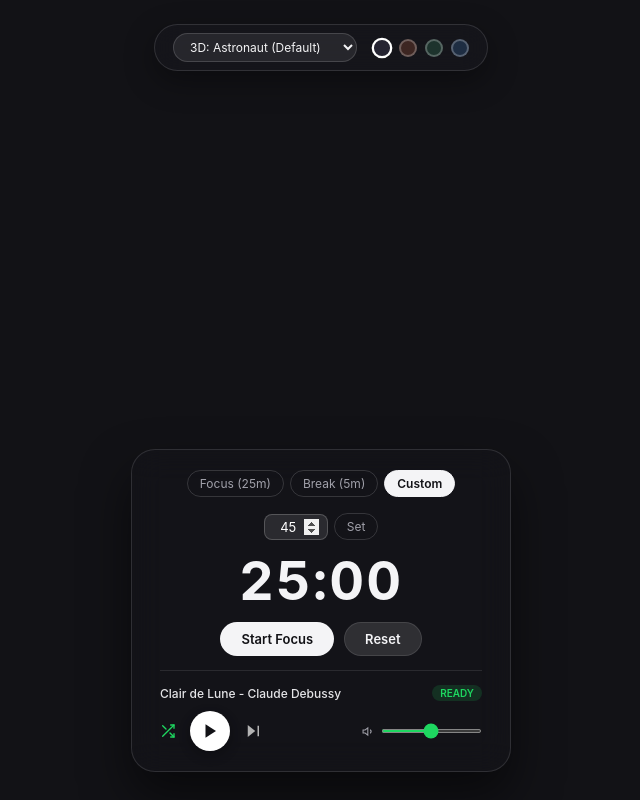
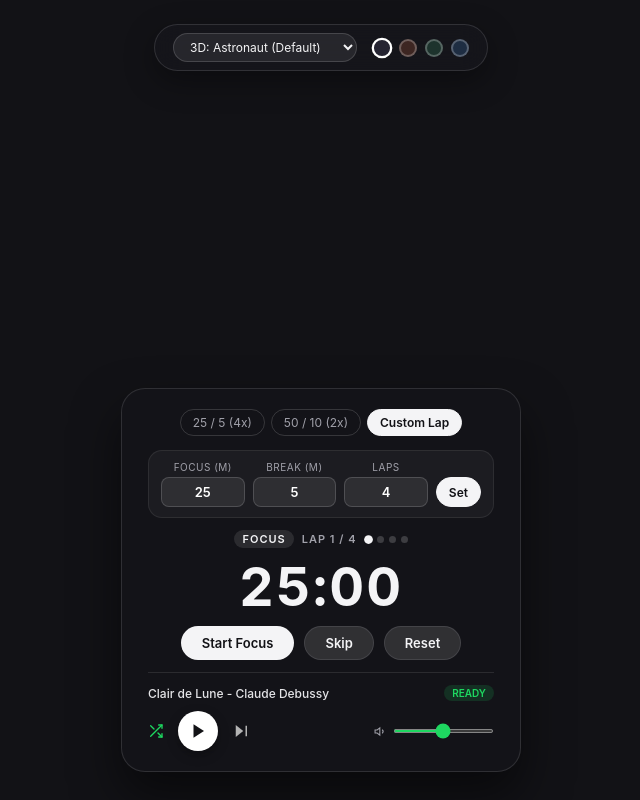
Before and after one commit to scarlet-azure/lofi-3d-timer, a plain HTML site: page index.html in a window 1280 px wide. Both pictures are taken after a click on the element "25:00". Shown: the whole page, without its empty margins (319-959 px from the left). Drawn offline with Linux system fonts and the light colour scheme; some packages are replaced by stand-ins of ours; no server answers; a script that the page names is missing.

Commit message:
Custom Lap Settings

```diff
--- a/index.html
+++ b/index.html
@@ -8,6 +8,16 @@
   <style>
     * { box-sizing: border-box; margin: 0; padding: 0; font-family: -apple-system, BlinkMacSystemFont, "Segoe UI", Roboto, sans-serif; }
     body { background: #121216; color: #f4f4f6; overflow: hidden; height: 100vh; width: 100vw; }
+
+    /* Hilangkan panah default input number di semua browser */
+    input[type=number]::-webkit-inner-spin-button,
+    input[type=number]::-webkit-outer-spin-button {
+      -webkit-appearance: none;
+      margin: 0;
+    }
+    input[type=number] {
+      -moz-appearance: textfield;
+    }
 
     /* Kanvas 3D Full Screen */
     model-viewer {
@@ -67,23 +77,23 @@
       bottom: 28px;
       left: 50%;
       transform: translateX(-50%);
-      background: rgba(20, 20, 26, 0.72);
+      background: rgba(20, 20, 26, 0.75);
       backdrop-filter: blur(16px);
       -webkit-backdrop-filter: blur(16px);
       border: 1px solid rgba(255, 255, 255, 0.12);
       border-radius: 24px;
-      padding: 20px 28px;
+      padding: 20px 26px;
       display: flex;
       flex-direction: column;
       align-items: center;
-      gap: 14px;
-      width: 90%;
-      max-width: 380px;
+      gap: 12px;
+      width: 92%;
+      max-width: 400px;
       box-shadow: 0 24px 48px rgba(0, 0, 0, 0.5);
       z-index: 10;
     }
 
-    /* Mode & Custom Timer */
+    /* Mode & Custom Lap Settings */
     .mode-tabs { display: flex; gap: 6px; align-items: center; }
     .mode-btn {
       background: transparent;
@@ -95,26 +105,84 @@
       cursor: pointer;
       transition: all 0.2s;
     }
+    .mode-btn:hover { border-color: rgba(255,255,255,0.35); color: #f4f4f6; }
     .mode-btn.active { background: #f4f4f6; color: #121216; border-color: #f4f4f6; font-weight: 600; }
 
-    .custom-time-box {
+    .custom-settings-grid {
       display: none;
-      align-items: center;
-      gap: 6px;
+      grid-template-columns: repeat(3, 1fr) auto;
+      gap: 8px;
+      align-items: end;
+      width: 100%;
+      background: rgba(255, 255, 255, 0.04);
+      border: 1px solid rgba(255, 255, 255, 0.08);
+      padding: 10px 12px;
+      border-radius: 14px;
       margin-top: 2px;
     }
-    .custom-time-box.show { display: flex; }
+    .custom-settings-grid.show { display: grid; }
+
+    .input-group {
+      display: flex;
+      flex-direction: column;
+      align-items: center;
+      gap: 4px;
+    }
+    .input-group label {
+      font-size: 10px;
+      color: #a1a1aa;
+      text-transform: uppercase;
+      letter-spacing: 0.5px;
+    }
     .custom-input {
-      width: 64px;
-      background: rgba(255,255,255,0.1);
-      border: 1px solid rgba(255,255,255,0.2);
+      width: 100%;
+      background: rgba(255, 255, 255, 0.08);
+      border: 1px solid rgba(255, 255, 255, 0.16);
       color: #fff;
-      padding: 4px 8px;
+      padding: 6px 4px;
       border-radius: 8px;
       text-align: center;
       font-size: 13px;
+      font-weight: 600;
       outline: none;
+      transition: border-color 0.2s;
     }
+    .custom-input:focus { border-color: #1ed760; }
+
+    /* Status Phase & Lap Indicator */
+    .session-status {
+      display: flex;
+      align-items: center;
+      gap: 8px;
+      font-size: 11px;
+      font-weight: 600;
+      letter-spacing: 1px;
+      color: #a1a1aa;
+      text-transform: uppercase;
+    }
+    .phase-pill {
+      padding: 2px 8px;
+      border-radius: 999px;
+      background: rgba(255, 255, 255, 0.1);
+      color: #f4f4f6;
+    }
+    .phase-pill.break {
+      background: rgba(56, 189, 248, 0.18);
+      color: #38bdf8;
+    }
+    .lap-dots {
+      display: flex;
+      gap: 5px;
+    }
+    .lap-dot {
+      width: 7px;
+      height: 7px;
+      border-radius: 50%;
+      background: rgba(255, 255, 255, 0.18);
+      transition: all 0.3s;
+    }
+    .lap-dot.done { background: #1ed760; }
+    .lap-dot.current { background: #f4f4f6; transform: scale(1.25); }
 
     .timer-display {
       font-size: 54px;
@@ -144,7 +212,7 @@
     /* Spotify-Style Audio Player */
     .spotify-player {
       width: 100%;
-      padding-top: 14px;
+      padding-top: 12px;
       border-top: 1px solid rgba(255, 255, 255, 0.1);
       display: flex;
       flex-direction: column;
@@ -263,23 +331,43 @@
 
   <!-- HUD Bawah -->
   <div class="hud-container">
+    <!-- Preset & Custom Toggle -->
     <div class="mode-tabs">
-      <button class="mode-btn active" onclick="setMode(25, this)">Focus (25m)</button>
-      <button class="mode-btn" onclick="setMode(5, this)">Break (5m)</button>
-      <button class="mode-btn" id="customModeBtn" onclick="toggleCustomInput(this)">Custom</button>
+      <button class="mode-btn active" id="preset25Btn" onclick="applyPreset(25, 5, 4, this)">25 / 5 (4x)</button>
+      <button class="mode-btn" id="preset50Btn" onclick="applyPreset(50, 10, 2, this)">50 / 10 (2x)</button>
+      <button class="mode-btn" id="customModeBtn" onclick="toggleCustomPanel(this)">Custom Lap</button>
     </div>
 
-    <!-- Input Custom Waktu -->
-    <div class="custom-time-box" id="customBox">
-      <input type="number" id="customMinutesInput" class="custom-input" min="1" max="180" value="45" placeholder="Menit" />
-      <button class="mode-btn active" onclick="applyCustomTime()">Set</button>
+    <!-- Panel Pengaturan Custom Focus, Break, & Jumlah Lap -->
+    <div class="custom-settings-grid" id="customPanel">
+      <div class="input-group">
+        <label for="focusInput">Focus (m)</label>
+        <input type="number" id="focusInput" class="custom-input" min="1" max="180" value="25" />
+      </div>
+      <div class="input-group">
+        <label for="breakInput">Break (m)</label>
+        <input type="number" id="breakInput" class="custom-input" min="1" max="60" value="5" />
+      </div>
+      <div class="input-group">
+        <label for="lapsInput">Laps</label>
+        <input type="number" id="lapsInput" class="custom-input" min="1" max="12" value="4" />
+      </div>
+      <button class="mode-btn active" style="height: 30px;" onclick="applyCustomSettings()">Set</button>
     </div>
 
-    <div class="timer-display" id="timer" onclick="toggleCustomInput(document.getElementById('customModeBtn'))" title="Klik untuk atur waktu sendiri">25:00</div>
+    <!-- Indikator Phase & Lap -->
+    <div class="session-status">
+      <span class="phase-pill" id="phaseBadge">FOCUS</span>
+      <span id="lapText">LAP 1 / 4</span>
+      <div class="lap-dots" id="lapDots"></div>
+    </div>
+
+    <div class="timer-display" id="timer" onclick="toggleCustomPanel(document.getElementById('customModeBtn'))" title="Klik untuk atur Focus, Break & Lap">25:00</div>
 
     <div class="timer-controls">
       <button class="btn-timer primary" id="startBtn" onclick="toggleTimer()">Start Focus</button>
-      <button class="btn-timer" onclick="resetTimer()">Reset</button>
+      <button class="btn-timer" onclick="skipPhase()" title="Lompat ke sesi berikutnya">Skip</button>
+      <button class="btn-timer" onclick="resetSession()">Reset</button>
     </div>
 
     <!-- Spotify-Style Audio HUD -->
@@ -335,16 +423,27 @@
   <audio id="bgAudio"></audio>
 
   <script>
-    let defaultMinutes = 25;
-    let timeLeft = defaultMinutes * 60;
+    // --- STATE SESI & LAP ---
+    let focusMinutes = 25;
+    let breakMinutes = 5;
+    let totalLaps = 4;
+    let currentLap = 1;
+    let currentPhase = "focus"; // "focus" atau "break"
+    let timeLeft = focusMinutes * 60;
     let timerId = null;
     let isRunning = false;
 
     const viewerEl = document.getElementById("viewer");
     const timerEl = document.getElementById("timer");
     const startBtn = document.getElementById("startBtn");
-    const customBox = document.getElementById("customBox");
-    const customMinutesInput = document.getElementById("customMinutesInput");
+    const customPanel = document.getElementById("customPanel");
+    const phaseBadge = document.getElementById("phaseBadge");
+    const lapText = document.getElementById("lapText");
+    const lapDotsEl = document.getElementById("lapDots");
+
+    const focusInput = document.getElementById("focusInput");
+    const breakInput = document.getElementById("breakInput");
+    const lapsInput = document.getElementById("lapsInput");
 
     const bgAudio = document.getElementById("bgAudio");
     const playIcon = document.getElementById("playIcon");
@@ -363,12 +462,79 @@
       swatchEl.classList.add("active");
     }
 
-    // --- 2. TIMER & CUSTOM DURATION ---
-    function updateDisplay() {
+    // --- 2. GENTLE CHIME SOUND (WEB AUDIO API) ---
+    function playChime() {
+      try {
+        const ctx = new (window.AudioContext || window.webkitAudioContext)();
+        const osc = ctx.createOscillator();
+        const gain = ctx.createGain();
+        osc.type = "sine";
+        osc.frequency.setValueAtTime(528, ctx.currentTime); // Nada lembut 528Hz
+        osc.frequency.exponentialRampToValueAtTime(792, ctx.currentTime + 0.4);
+        gain.gain.setValueAtTime(0.15, ctx.currentTime);
+        gain.gain.exponentialRampToValueAtTime(0.001, ctx.currentTime + 1.2);
+        osc.connect(gain);
+        gain.connect(ctx.destination);
+        osc.start();
+        osc.stop(ctx.currentTime + 1.2);
+      } catch (e) {}
+    }
+
+    // --- 3. TIMER, PHASE & LAP LOGIC ---
+    function renderSessionUI() {
       const mins = Math.floor(timeLeft / 60).toString().padStart(2, "0");
       const secs = (timeLeft % 60).toString().padStart(2, "0");
       timerEl.textContent = `${mins}:${secs}`;
-      document.title = `${mins}:${secs} - Lo-Fi 3D Timer`;
+      document.title = `${mins}:${secs} (${currentPhase.toUpperCase()} ${currentLap}/${totalLaps})`;
+
+      phaseBadge.textContent = currentPhase === "focus" ? "FOCUS" : "BREAK";
+      phaseBadge.classList.toggle("break", currentPhase === "break");
+      lapText.textContent = `LAP ${currentLap} / ${totalLaps}`;
+
+      // Render titik indikator lap
+      lapDotsEl.innerHTML = "";
+      for (let i = 1; i <= totalLaps; i++) {
+        const dot = document.createElement("span");
+        dot.className = "lap-dot";
+        if (i < currentLap) dot.classList.add("done");
+        else if (i === currentLap) dot.classList.add("current");
+        lapDotsEl.appendChild(dot);
+      }
+    }
+
+    function handlePhaseComplete(autoContinue = true) {
+      playChime();
+
+      if (currentPhase === "focus") {
+        // Jika sudah lap terakhir, seluruh sesi selesai
+        if (currentLap >= totalLaps) {
+          clearInterval(timerId);
+          isRunning = false;
+          startBtn.textContent = "Start Focus";
+          // Tandai semua titik hijau
+          currentLap = totalLaps + 1;
+          renderSessionUI();
+          lapText.textContent = `DONE (${totalLaps}/${totalLaps})`;
+          currentLap = 1;
+          timeLeft = focusMinutes * 60;
+          return;
+        }
+        // Pindah ke mode Break
+        currentPhase = "break";
+        timeLeft = breakMinutes * 60;
+      } else {
+        // Selesai Break -> Naik ke Lap berikutnya & masuk Focus
+        currentPhase = "focus";
+        currentLap++;
+        timeLeft = focusMinutes * 60;
+      }
+
+      renderSessionUI();
+      if (!autoContinue) {
+        clearInterval(timerId);
+        isRunning = false;
+        startBtn.textContent = currentPhase === "focus" ? "Start Focus" : "Start Break";
+      }
     }
 
     function toggleTimer() {
@@ -382,56 +548,64 @@
         timerId = setInterval(() => {
           if (timeLeft > 0) {
             timeLeft--;
-            updateDisplay();
+            renderSessionUI();
           } else {
-            clearInterval(timerId);
-            isRunning = false;
-            startBtn.textContent = "Start Focus";
-            alert("Sesi selesai!");
+            handlePhaseComplete(true);
           }
         }, 1000);
       }
     }
 
-    function resetTimer() {
+    function skipPhase() {
+      handlePhaseComplete(isRunning);
+    }
+
+    function resetSession() {
       clearInterval(timerId);
       isRunning = false;
+      currentPhase = "focus";
+      currentLap = 1;
+      timeLeft = focusMinutes * 60;
       startBtn.textContent = "Start Focus";
-      timeLeft = defaultMinutes * 60;
-      updateDisplay();
+      renderSessionUI();
     }
 
-    function setMode(mins, btnEl) {
-      document.querySelectorAll(".mode-btn").forEach(b => b.classList.remove("active"));
+    function applyPreset(fMins, bMins, laps, btnEl) {
+      document.querySelectorAll(".mode-tabs .mode-btn").forEach(b => b.classList.remove("active"));
       btnEl.classList.add("active");
-      customBox.classList.remove("show");
-      defaultMinutes = mins;
-      resetTimer();
+      customPanel.classList.remove("show");
+
+      focusMinutes = fMins;
+      breakMinutes = bMins;
+      totalLaps = laps;
+
+      focusInput.value = fMins;
+      breakInput.value = bMins;
+      lapsInput.value = laps;
+
+      resetSession();
     }
 
-    function toggleCustomInput(btnEl) {
-      document.querySelectorAll(".mode-btn").forEach(b => b.classList.remove("active"));
+    function toggleCustomPanel(btnEl) {
+      document.querySelectorAll(".mode-tabs .mode-btn").forEach(b => b.classList.remove("active"));
       btnEl.classList.add("active");
-      customBox.classList.toggle("show");
-      if (customBox.classList.contains("show")) {
-        customMinutesInput.focus();
-      }
+      customPanel.classList.toggle("show");
     }
 
-    function applyCustomTime() {
-      const val = parseInt(customMinutesInput.value, 10);
-      if (val && val > 0 && val <= 300) {
-        defaultMinutes = val;
-        customBox.classList.remove("show");
-        resetTimer();
-      }
+    function applyCustomSettings() {
+      const f = parseInt(focusInput.value, 10);
+      const b = parseInt(breakInput.value, 10);
+      const l = parseInt(lapsInput.value, 10);
+
+      if (f > 0 && f <= 180) focusMinutes = f;
+      if (b > 0 && b <= 60) breakMinutes = b;
+      if (l > 0 && l <= 20) totalLaps = l;
+
+      customPanel.classList.remove("show");
+      resetSession();
     }
 
-    customMinutesInput.addEventListener("keydown", (e) => {
-      if (e.key === "Enter") applyCustomTime();
-    });
-
-    // --- 3. SPOTIFY-STYLE AUDIO PLAYER ---
+    // --- 4. SPOTIFY-STYLE AUDIO PLAYER ---
     const playlist = [
       {
         title: "Gymnopédie No. 1 - Erik Satie",
@@ -510,13 +684,14 @@
       bgAudio.volume = val;
     }
 
-    // --- 4. AUTO-FETCH FILE .GLB & .MP3 DARI GITHUB REPO ---
+    // --- 5. AUTO-FETCH FILE .GLB & .MP3 DARI GITHUB REPO ---
     const GITHUB_USER = "scarlet-azure";
     const GITHUB_REPO = "lofi-3d-timer";
 
     async function initApp() {
+      renderSessionUI();
+
       const modelSelect = document.getElementById("modelSelect");
-
       const defaultModels = [
         { name: "Lo-Fi Robot (Preset)", url: "https://modelviewer.dev/shared-assets/models/RobotExpressive.glb" }
       ];
@@ -533,7 +708,6 @@
         if (res.ok) {
           const files = await res.json();
 
-          // Filter file .glb
           const glbFiles = files.filter(f => f.name.toLowerCase().endsWith(".glb"));
           glbFiles.forEach((file, index) => {
             const opt = document.createElement("option");
@@ -548,7 +722,6 @@
             }
           });
 
-          // Filter file .mp3
           const mp3Files = files.filter(f => f.name.toLowerCase().endsWith(".mp3"));
           mp3Files.forEach(file => {
             const cleanTitle = file.name.replace(/\.mp3$/i, "").replace(/[-_]/g, " ");
@@ -562,7 +735,6 @@
         console.log("Menggunakan aset default:", err);
       }
 
-      // Pilih lagu acak setelah semua file .mp3 di repo ikut dimuat
       const randomStart = Math.floor(Math.random() * playlist.length);
       loadTrack(randomStart, false);
     }
```
